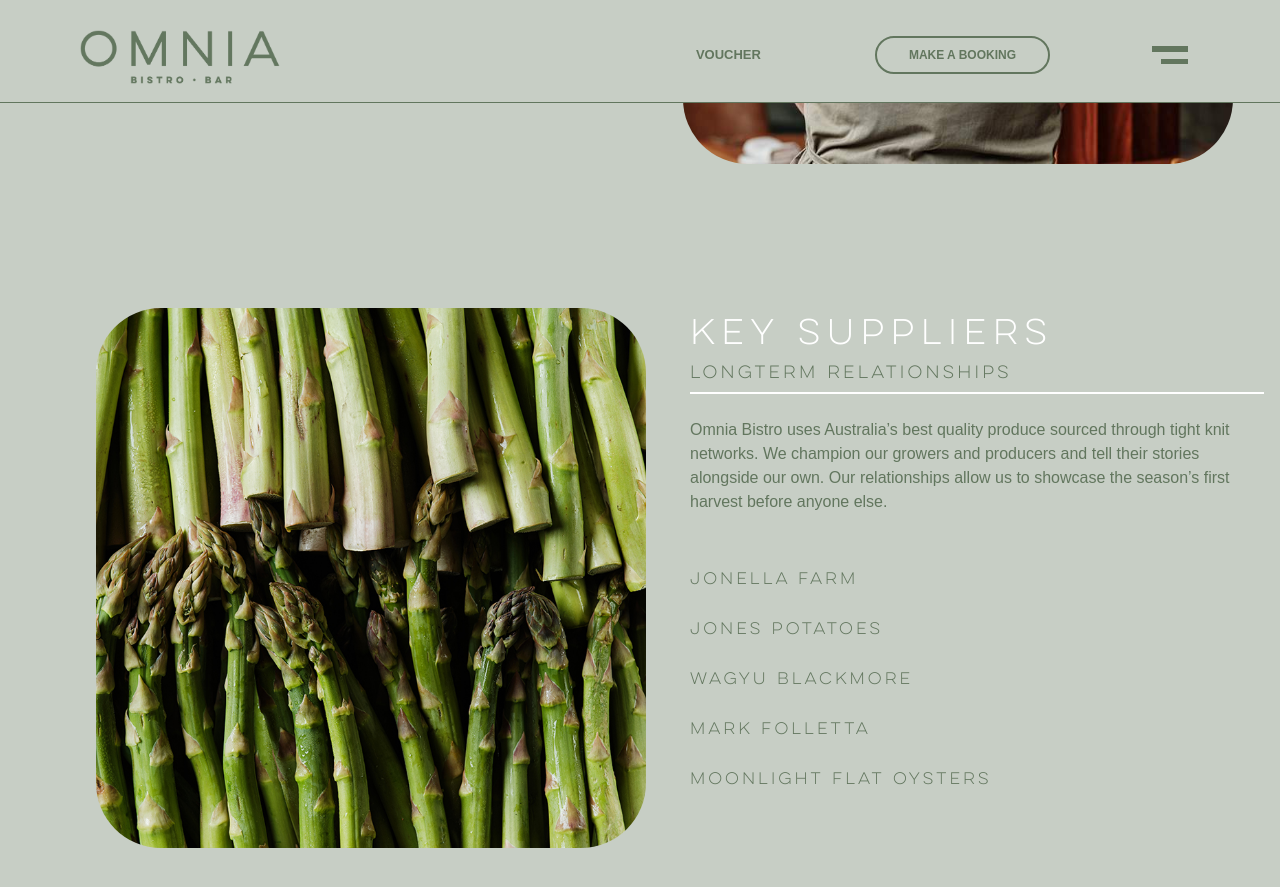
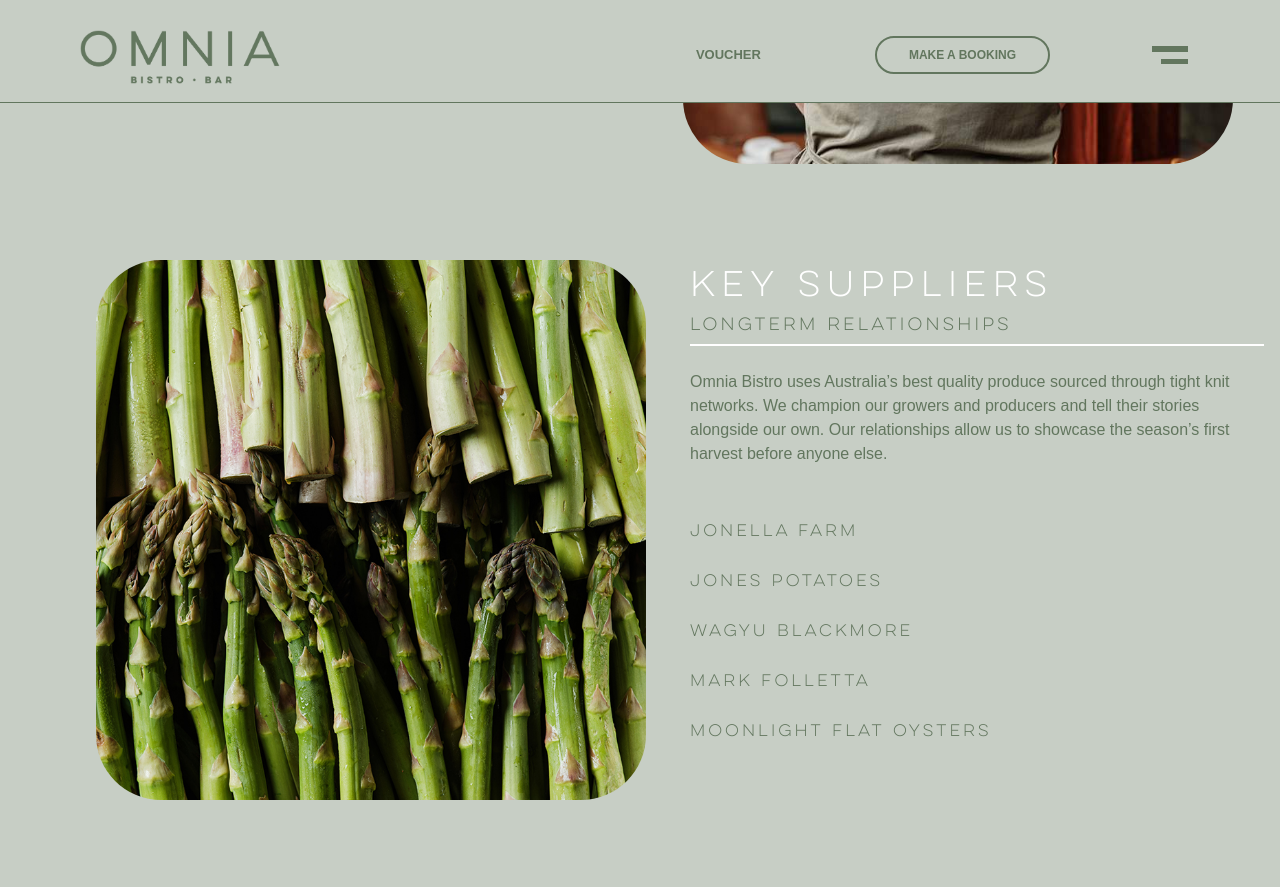
Before and after one commit to yugenomnia/omnia, a Jekyll site: the page built from about.md, in a window 1280 px wide and 900 px high, scrolled down 1386 px. Shown: the top 887 px of the window. Built offline with Jekyll 4.4.1, drawn with Linux system fonts in a browser that asks for light colours.

Commit message:
about page mobile version fix

```diff
--- a/_layouts/about.html
+++ b/_layouts/about.html
@@ -32,20 +32,20 @@
     {% assign index = forloop.index0 | modulo: 2 %}
 
     {% if index == 0 %}
-    <div class="flex justify-between  pt-24 member-item"> <!--flex-col-reverse lg:flex-row-reverse-->
+    <div class="flex flex-col lg:flex-row justify-between lg:pt-24 member-item"> <!--flex-col-reverse lg:flex-row-reverse-->
       {% else %}
-      <div class="flex justify-between  pt-24 member-item"><!--flex-col-reverse lg:flex-row-->
+      <div class="flex flex-col lg:flex-row justify-between  lg:pt-24 member-item"><!--flex-col-reverse lg:flex-row-->
     {% endif %}
 
       <div class="blue pt-12 lg:w-1/2 member-text">
         {% if index == 0 %}
         <div class="border-class mb-2">
-        <h3 class="pb-1  middle-white-title reveal-right">{{team_member.name}}</h3>
-        <h2 class="omnia-green pb-2 uppercase reveal-right small-title pt-1">{{team_member.title}}</h2>
+        <h3 class="pb-1  middle-white-title reveal-left">{{team_member.name}}</h3>
+        <h2 class="omnia-green pb-2 uppercase reveal-left small-title pt-1">{{team_member.title}}</h2>
         </div>
-        <p class="mb-12 omnia-green reveal-right text-md">{{team_member.text}}</p>
+        <p class="mb-12 omnia-green reveal-left text-md">{{team_member.text}}</p>
         {% else %}
-        <h3 class="pb-8 middle-white-title reveal-left">{{team_member.name}}</h3>
+        <h3 class="pb-8 middle-white-title reveal-right">{{team_member.name}}</h3>
         <h3 class="omnia-green pb-4 mb-4 border-class uppercase reveal-right small-title">{{team_member.title}}</h3>
         <p class="mb-8 omnia-green reveal-right">{{team_member.text}}</p>
         {% endif %}
@@ -54,9 +54,9 @@
 
         <div class="lg:w-1/2 member-img">
           {% if index == 0 %}
+          <img src="{{team_member.img}}" class="img-border-radius reveal-right">
+          {% else %}
           <img src="{{team_member.img}}" class="img-border-radius reveal-left">
-          {% else %}
-          <img src="{{team_member.img}}" class="img-border-radius reveal-right">
           {% endif %}
         </div>
       </div>
@@ -64,24 +64,24 @@
 
 
       <!-- Key Suppliers section -->
-      <div class="pb-0 md:pb-24">
-        <div class=" md:pt-24">
-          <div class="flex flex-col md:flex-row flex-wrap items-start justify-between md:pt-12"><!--md:flex-row-reverse-->
-            <div class="w-full md:w-1/2 reveal pb-16 md:pb-0 "><!--md:pl-10-->
+      <div class="pb-0 md:pb-24 pt-12 md:pt-0">
+        <div class="md:pt-12">
+          <div class="flex flex-col-reverse lg:flex-row flex-wrap items-start justify-between md:pt-12"><!--md:flex-row-reverse-->
+            <div class="w-full lg:w-1/2 reveal pb-16 md:pb-0 "><!--md:pl-10-->
               <img class="img-border-radius key-suppliers partner-img" src={{page.produce_image}} alt="key_suppliers">
             </div>
-            <div class="partners w-1/2"><!--w-1/2 -->
+            <div class="partners lg:w-1/2"><!--w-1/2 -->
               <div class="border-class">
               <h2 class="events-title reveal text-center md:text-left">{{page.produce_title}}</h2>
               <h2 class="omnia-green pb-2 uppercase reveal-right small-title pt-1">{{page.produce_second_title}}</h2>
               </div>
           <div class="flex flex-col md:flex-row justify-between items-start pt-6">
-            <p class="flex member-text reveal-delay-400 omnia-green mb-12">{{page.produce_text}}</p>
+            <p class="flex member-text reveal-delay-400 omnia-green mb-4 md:mb-12">{{page.produce_text}}</p>
           </div>
-          <div class=" ">
+          <div class="mb-12 ">
               {% for partner in page.partners %}
 
-              <div class="pt-8 omnia-green cursor-pointer accordion partner reveal">
+              <div class="pt-8 omnia-green cursor-pointer accordion partner reveal ">
                 <div class="inline-block">
                   <h3 class="partner-title omnia-green">
                     {{partner.title}}
--- a/css/style.css
+++ b/css/style.css
@@ -1005,20 +1005,6 @@
   line-height: 44px;
 }
 
-.partners {
-  /*margin: 0 auto;*/
-  /*padding-left: 80px;
-  /*margin-right: 80px;*/
-  padding-left: 50px;
-}
-
-/*.partner {
-  padding: 20px;
-  padding-bottom: 5px;
-  border-radius: 25px;
-  position: relative;
-}*/
-
 .accordion-description {
   max-height: 0;
   overflow: hidden;
@@ -1358,6 +1344,10 @@
 }
 
 @media (min-width: 960px) {
+  .partners {
+    padding-left: 50px;
+  }
+
   .food-section-image img{
   height: 600px;
   /*border: 2px solid red;*/
@@ -1451,12 +1441,6 @@
     width: 50%;
   }*/
 
-  .partner-img  {
-    margin-left: 80px;
-    /*margin-left: 80px;
-    /*padding-right: 80px;*/
-  }
-
   .booking-img {
     height: 100%;
  }
@@ -1529,6 +1513,10 @@
 
   header.site-header{
     width: 100%;
+  }
+
+  .partner-img  {
+    margin-left: 80px;
   }
 }
 
```
Also changed, not shown: 3 other files.
